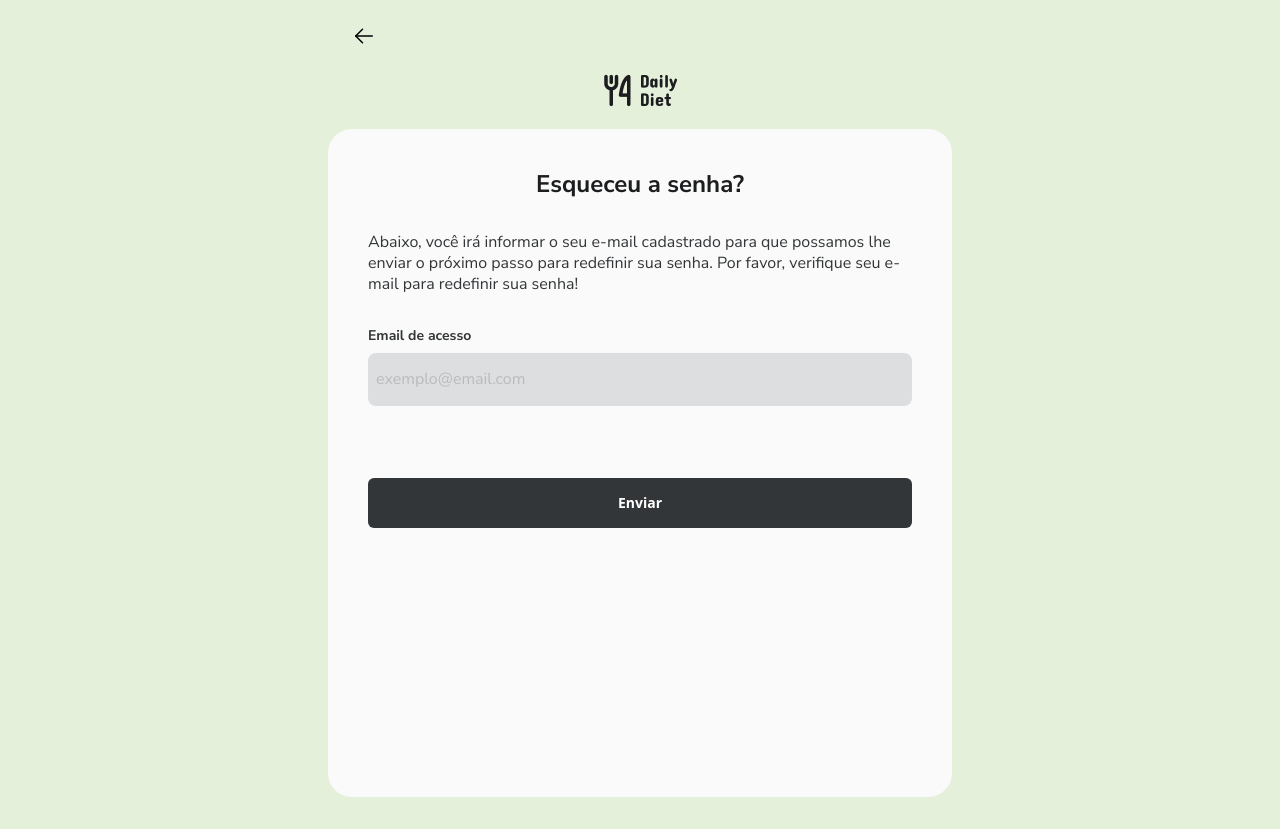
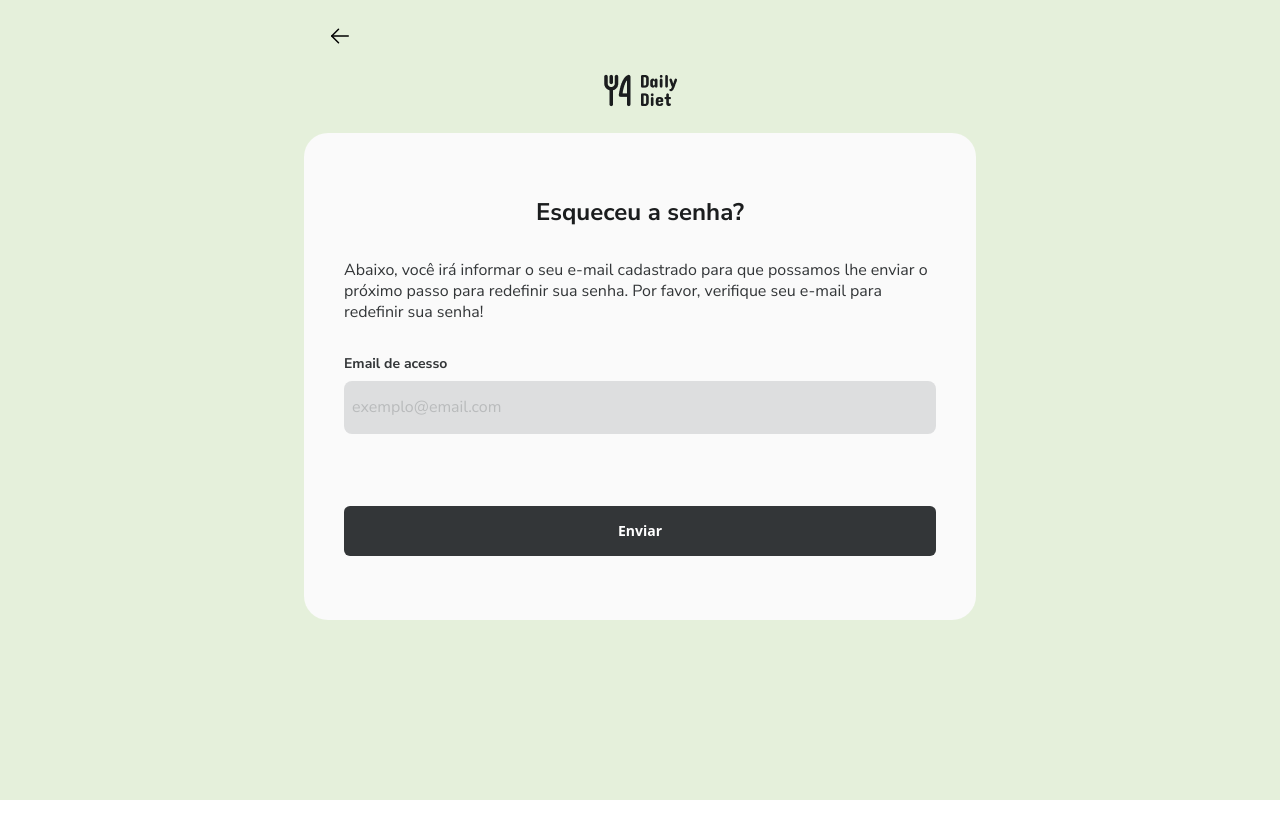
Before and after one commit to Du-devBR/daily-diet-web, a React (Vite) app: page /redefinePassword in a window 1280 px wide. After the commit the page ends 800 px from the top, so only its background shows below. Built offline with nearby package versions, Linux system fonts and the light colour scheme.

Commit message:
refactor: corrgido altura container

```diff
--- a/src/screens/regenerateNewPassword/resetPassword/index.tsx
+++ b/src/screens/regenerateNewPassword/resetPassword/index.tsx
@@ -89,8 +89,8 @@
 
   return (
     <div className=" bg-BrandGreenLight min-h-screen flex flex-col">
-      <div className="w-full flex flex-col self-center justify-between mb-8 px-6 py-0 md:max-w-2xl">
-        <header className="flex flex-col w-full gap-6 px-6 pt-6 mb-5">
+      <div className="w-full min-h-screen flex flex-col self-center md:max-w-2xl">
+        <header className="flex flex-col w-full gap-6 p-6">
           <Link to={"/login"}>
             <ArrowLeft className=" w-6 h-6" />
           </Link>
@@ -113,7 +113,7 @@
           <form
             action=""
             onSubmit={handleSubmit(handleSubmitNewPassword)}
-            className=" w-full rounded-3xl bg-BaseGray700 p-10 calc-main-height "
+            className=" w-full rounded-3xl bg-BaseGray700 py-16 px-10"
           >
             <h1 className=" text-titleM text-BaseGray100 font-nunito text-center mb-8 ">
               Redefinir senha
--- a/src/screens/regenerateNewPassword/sendEmail/index.tsx
+++ b/src/screens/regenerateNewPassword/sendEmail/index.tsx
@@ -53,9 +53,9 @@
   };
 
   return (
-    <div className=" bg-BrandGreenLight h-full flex flex-col">
-      <div className=" w-full flex flex-col self-center justify-between mb-8 px-6 py-0 md:max-w-2xl">
-        <header className="flex flex-col w-full gap-6 px-6 pt-6 mb-5">
+    <div className=" bg-BrandGreenLight min-h-screen flex flex-col">
+      <div className=" w-full min-h-screen flex flex-col self-center md:max-w-2xl">
+        <header className="flex flex-col w-full gap-6 p-6">
           <Link to={"/login"}>
             <ArrowLeft className=" w-6 h-6" />
           </Link>
@@ -78,7 +78,7 @@
           <form
             action=""
             onSubmit={handleSubmit(handleSendEmail)}
-            className=" w-full rounded-3xl bg-BaseGray700 p-10 calc-main-height "
+            className=" w-full rounded-3xl bg-BaseGray700 py-16 px-10"
           >
             <h1 className=" text-titleM text-BaseGray100 font-nunito text-center mb-8 ">
               Esqueceu a senha?
```
